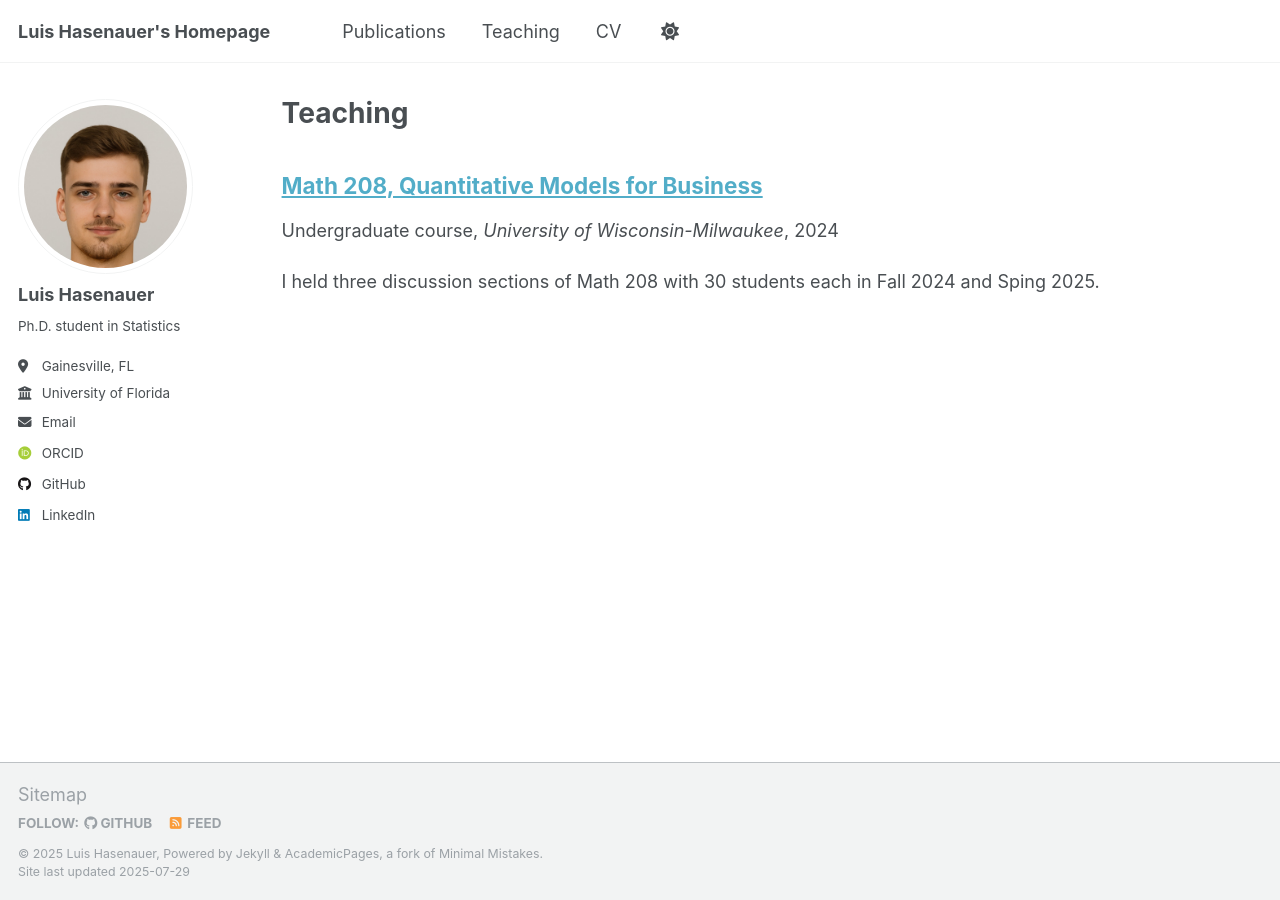
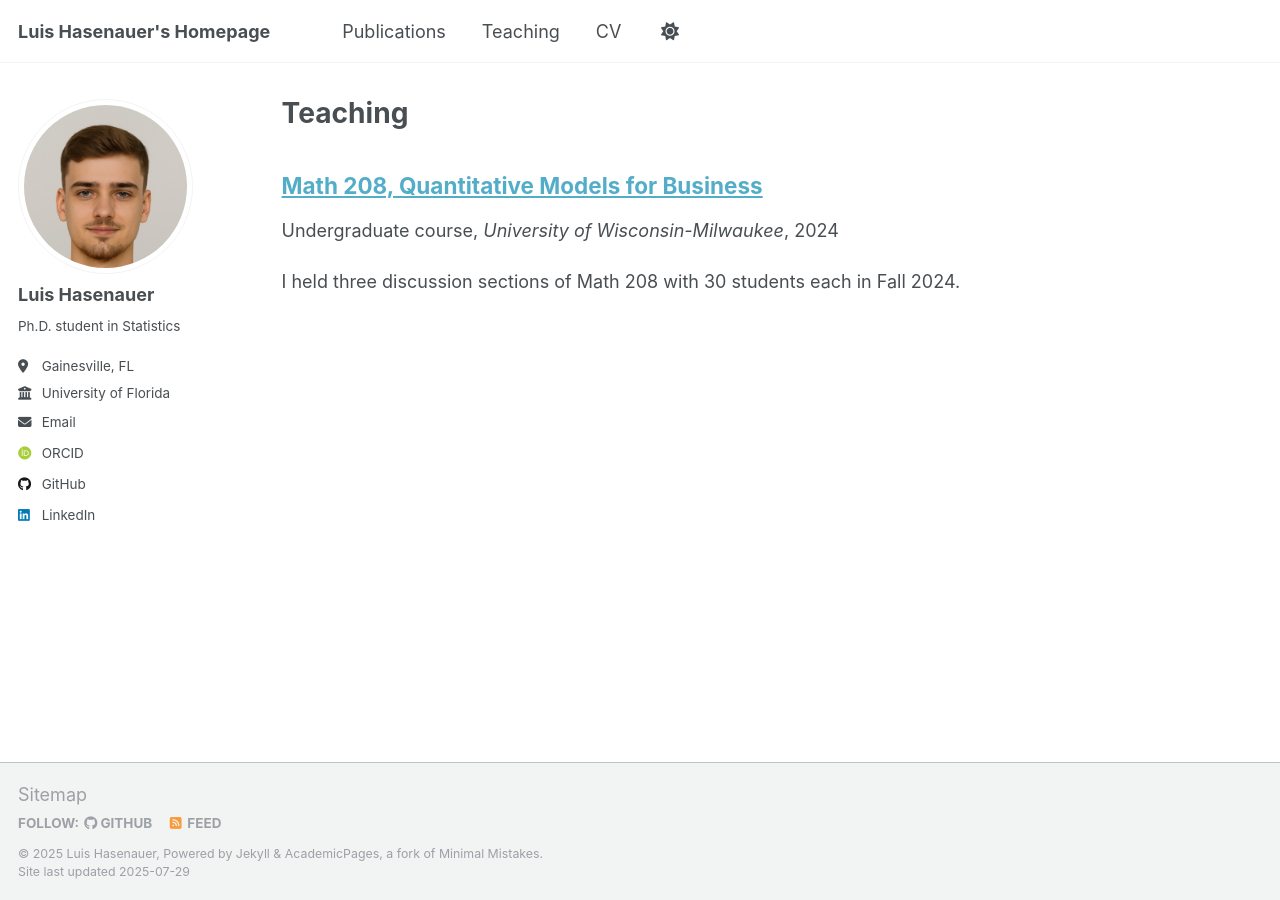
Before and after one commit to LuisHasenauer/LuisHasenauer.github.io, a Jekyll site: the page built from _pages/teaching.html, in a window 1280 px wide. Built offline with Jekyll 4.4.1, drawn with Linux system fonts in a browser that asks for light colours; some web fonts are replaced; a script that is not in the unit is left out.

Commit message:
Update 2024-fall-teaching-1.md

```diff
--- a/_teaching/2024-fall-teaching-1.md
+++ b/_teaching/2024-fall-teaching-1.md
@@ -8,4 +8,4 @@ date: 2024-01-01
 location: "Milwaukee, WI"
 ---
 
-I held three discussion sections of Math 208 with 30 students each in Fall 2024 and Sping 2025.
+I held three discussion sections of Math 208 with 30 students each in Fall 2024.
```
